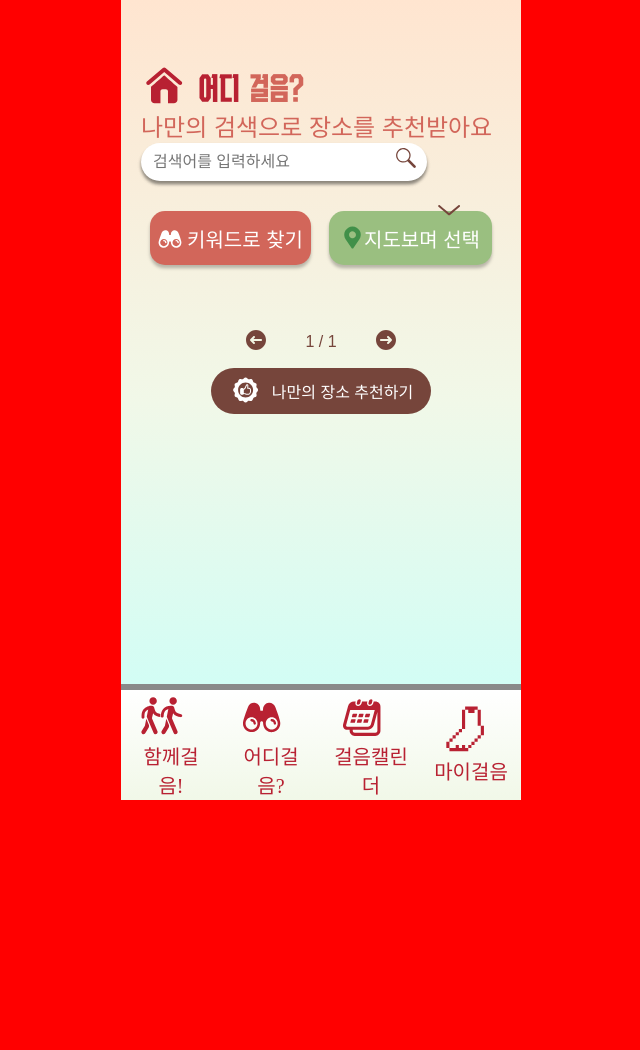
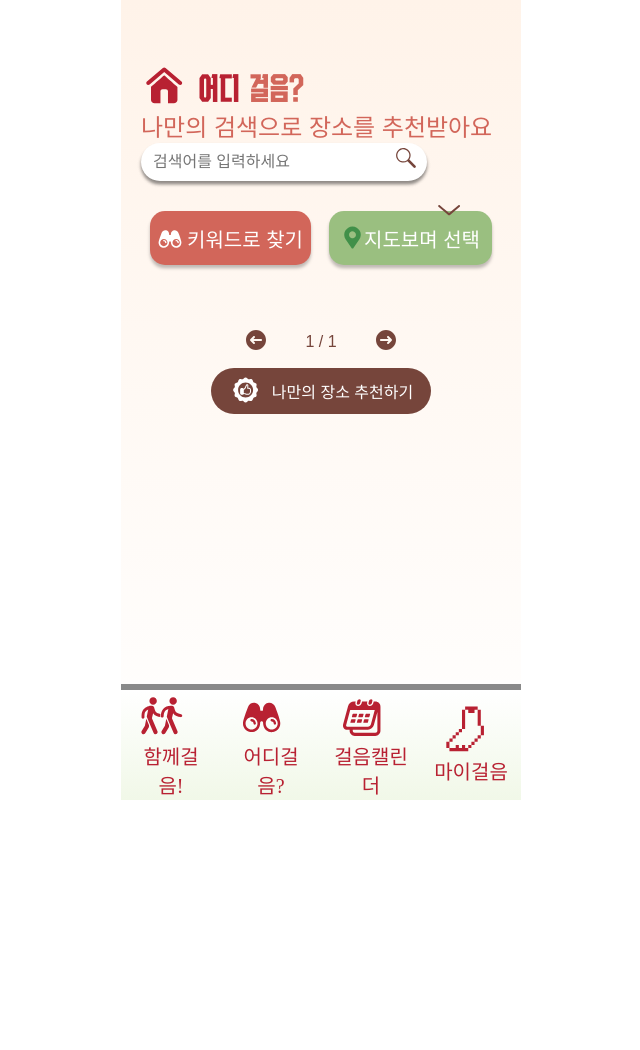
Before and after one commit to pirogramming-project/geol-eum-geol-i, a Django app: page /course/ in a window 1280 px wide. Shown: the whole page, without its empty margins (319-959 px from the left). Run offline with Django 5.2, Linux system fonts and the light colour scheme; data that the repository does not hold is empty; some libraries are stand-ins or nearby versions; some web fonts are replaced.

Commit message:
[fix]: calendar식으로 css 수정

```diff
--- a/static/css/wherewalk/coursedetail.css
+++ b/static/css/wherewalk/coursedetail.css
@@ -24,6 +24,11 @@ body {
     justify-content: center;
     min-height: 100vh;
 }
+
+.landing__layout {
+    background: linear-gradient(180deg, #FFF3E9 0%, #FFF 100%);
+}
+
 
 .container {
     width: 328px;
--- a/static/css/wherewalk/courserecommand.css
+++ b/static/css/wherewalk/courserecommand.css
@@ -15,12 +15,16 @@
 }
 
 body {
-    background: red;
+    background: #fff;
     text-align: center;
     display: flex;
     flex-direction: column;
     align-items: center;
     padding-bottom: 250px;
+}
+
+.landing__layout {
+    background: linear-gradient(180deg, #FFF3E9 0%, #FFF 100%);
 }
 
 
```
Also changed, not shown: static/css/wherewalk/courseform.css (+6 -1 lines).
